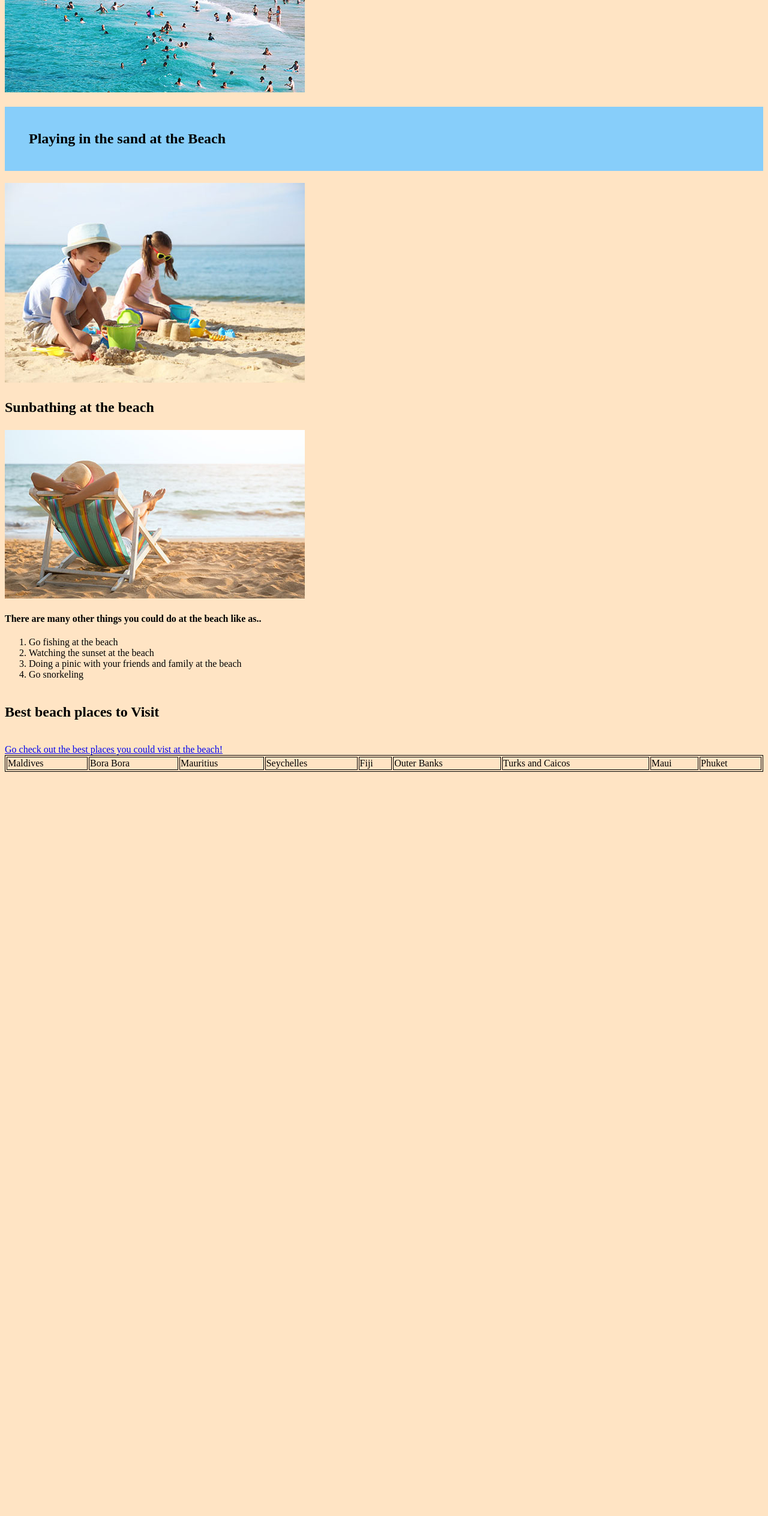
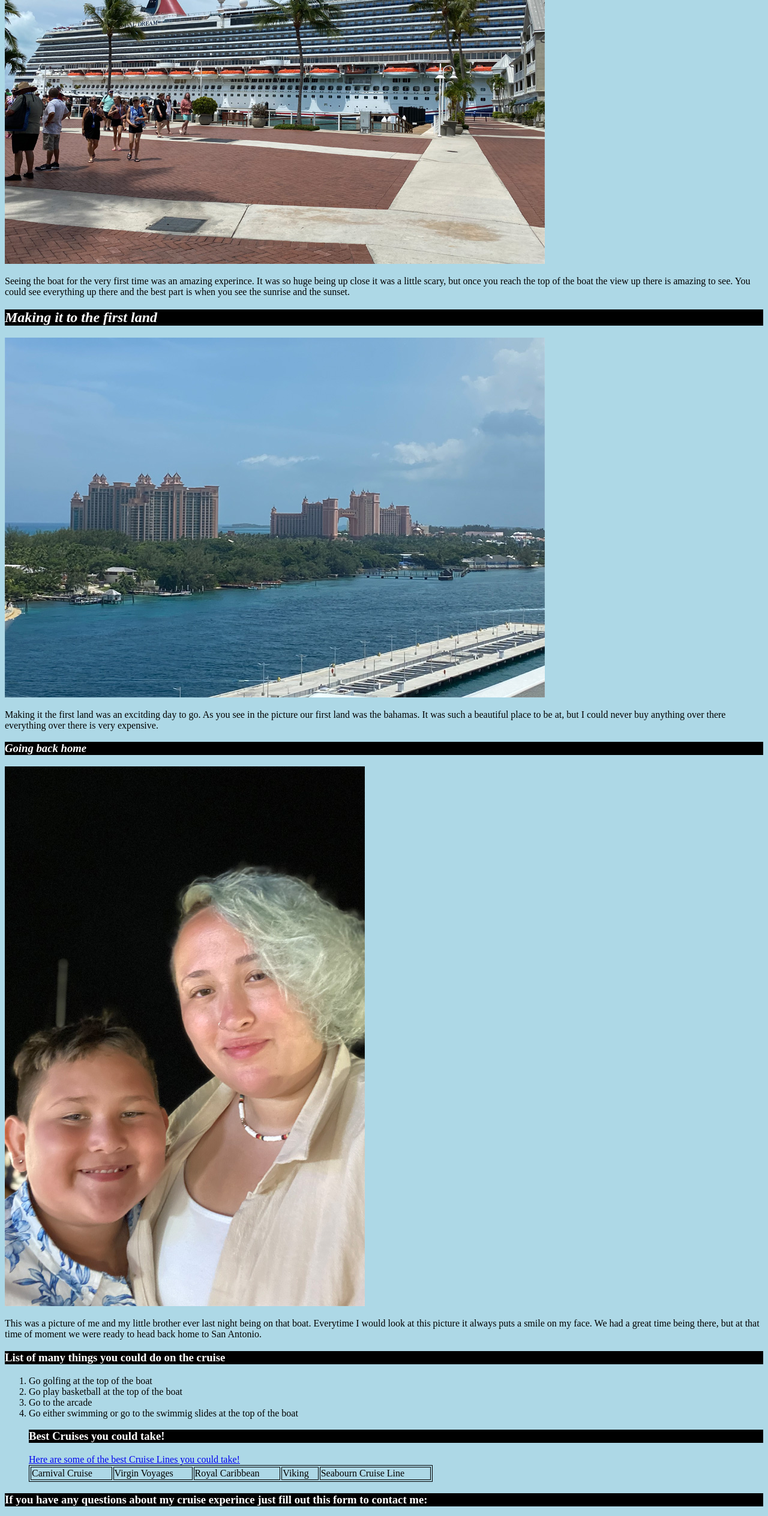
Before and after one commit to MakylaMares/Web-Design-I-HTML1, a plain HTML site: page index.html in a window 1280 px wide. Shown: the part 240-2768 px from the top of the page at 60% size. Before the commit the page ends 1535 px from the top, so only its background shows below. Drawn offline with Linux system fonts and the light colour scheme.

Commit message:
Update index.html

```diff
--- a/index.html
+++ b/index.html
@@ -1,58 +1,60 @@
 <!DOCTYPE html>
 <html>
-<head>
+<html lang="en">
 <style>
-#myHeader {background-color: lightskyblue; color:black; padding: 40px;}
+    table, td {border:1px solid black}
+    body {background-color: lightblue;}
+    h1, h2, h3, h4, h5 {color: white;}
+    h1, h2, h3, h4, h5 {background-color: black;}
+    <head>
+        <meta charset="UTF-8"/>
+        <meta name="viewport" content="width=device-width, initial-scale=1.0"/>
+        <link rel="preconnect" href="https://fonts.googleapis.com">
+<link rel="preconnect" href="https://fonts.gstatic.com" crossorigin>
+<link href="https://fonts.googleapis.com/css2?family=Courgette&display=swap" rel="stylesheet">
+    h1, h2, h3 {font-family: "Courgette", cursive; font-weight: 400; font-style: normal;}
 </style>
-</head>
-<body>
-<head>
-<style>
-    .note {font-size:120%; color: darkblue;}
-</style>
-</head>
-<head>
-<style>
-    body {background-color: bisque;}
-    h1 {color:lightskyblue}
-</style>
-</head>
-<style>table, th, td {border:1px solid black;}
-</style>
-<html lang="en">
-    <head>
-        <meta charset="UFT-8"
-        <meta name="viewport" content="width=device-width, intial-scales=1.0"
-        <title>Best things to do out at the Beach</title>
         <body>
-            <h1 style="color:lightskyblue;"> <i>Go swimming at the</i> <span class="note"> <i>Beach</i> </span> </h1>
-            <img src="images/Swimmingatthebeach.jpg" />
-            <h2 id="myHeader">Playing in the sand at the Beach</h2>
-            <img src="images/KIdsplayinginthesand.jpg" />
-            <h3 style="font-size:150%;">Sunbathing at the beach</h3>
-            <img src="images/Sunbathingatthebeach.jpg" />
-            <h4> There are many other things you could do at the beach like as..</h4>
+            <title>Goign on a cruise for the first time</title>
+            <h1><i>Seeing the boat for the first time</i></h1>
+            <img src="images/Boat.jpg"/>
+            <p>Seeing the boat for the very first time was an amazing experince. It was so huge being up close it was a little scary, but once you reach the top of the boat the view up there is amazing to see. You could see everything up there and the best part is when you see the sunrise and the sunset.  </p>
+            <h2><i>Making it to the first land</i></h2>
+            <img src="images/Land.jpg"/>
+            <p>Making it the first land was an excitding day to go. As you see in the picture our first land was the bahamas. It was such a beautiful place to be at, but I could never buy anything over there everything over there is very expensive. </p>
+            <h3><i>Going back home</i></h3>
+            <img src="images/Lilbro.jpg"/>
+            <p>This was a picture of me and my little brother ever last night being on that boat. Everytime I would look at this picture it always puts a smile on my face. We had a great time being there, but at that time of moment we were ready to head back home to San Antonio.</p>
+            <h3>List of many things you could do on the cruise</h3>
             <ol type="1">
-                <li>Go fishing at the beach</li>
-                <li>Watching the sunset at the beach</li>
-                <li>Doing a pinic with your friends and family at the beach</li>
-                <li>Go snorkeling</li>
+                <li>Go golfing at the top of the boat</li>
+                <li>Go play basketball at the top of the boat</li>
+                <li>Go to the arcade</li>
+                <li>Go either swimming or go to the swimmig slides at the top of the boat</li>
+                <h3>Best Cruises you could take!</h3>
+                <a href="https://travel.usnews.com/cruises/best-cruise-lines-for-the-money/">Here are some of the best Cruise Lines you could take!</a>
+                <table style="width:55%">
+                    <tr>
+                        <td>Carnival Cruise</td>
+                        <td>Virgin Voyages</td>
+                        <td>Royal Caribbean</td>
+                        <td>Viking</td>
+                        <td>Seabourn Cruise Line</td>
+                    </tr>
+                </table>
             </ol>
-            <h5 style="font-size:150%;">Best beach places to Visit </h5>
-            <a href="https://travel.usnews.com/">Go check out the best places you could vist at the beach!</a>
-            <table style="width:100%">
-                <tr>
-                    <td>Maldives</td>
-                    <td>Bora Bora</td>
-                    <td>Mauritius</td>
-                    <td>Seychelles</td>
-                    <td>Fiji</td>
-                    <td>Outer Banks</td>
-                    <td>Turks and Caicos</td>
-                    <td>Maui</td>
-                    <td>Phuket</td>
-                </tr>
-            </table>
+            <h3>If you have any questions about my cruise experince just fill out this form to contact me:</h3>
+            <form>
+            <label for="first name">First Name:</label>
+            <input type="text" id="first"><br>
+            <label for="last name">Last Name:</label>
+            <input type="text" id="last"><br>
+            <label for="phone number">Phone Number:</label>
+            <input type="text" id="phone"><br>
+            <button type="submit">Submit</button>
+            </form>
+            <h3>Heres a quick tour of what cruise ship I went on</h3>
+            <iframe width="560" height="315" src="https://www.youtube.com/embed/sj5nTi8L-bU?si=DyN5YEOq76blFKep" title="YouTube video player" frameborder="0" allow="accelerometer; autoplay; clipboard-write; encrypted-media; gyroscope; picture-in-picture; web-share" referrerpolicy="strict-origin-when-cross-origin" allowfullscreen></iframe>
         </body>
     </head>
 </html>
```
